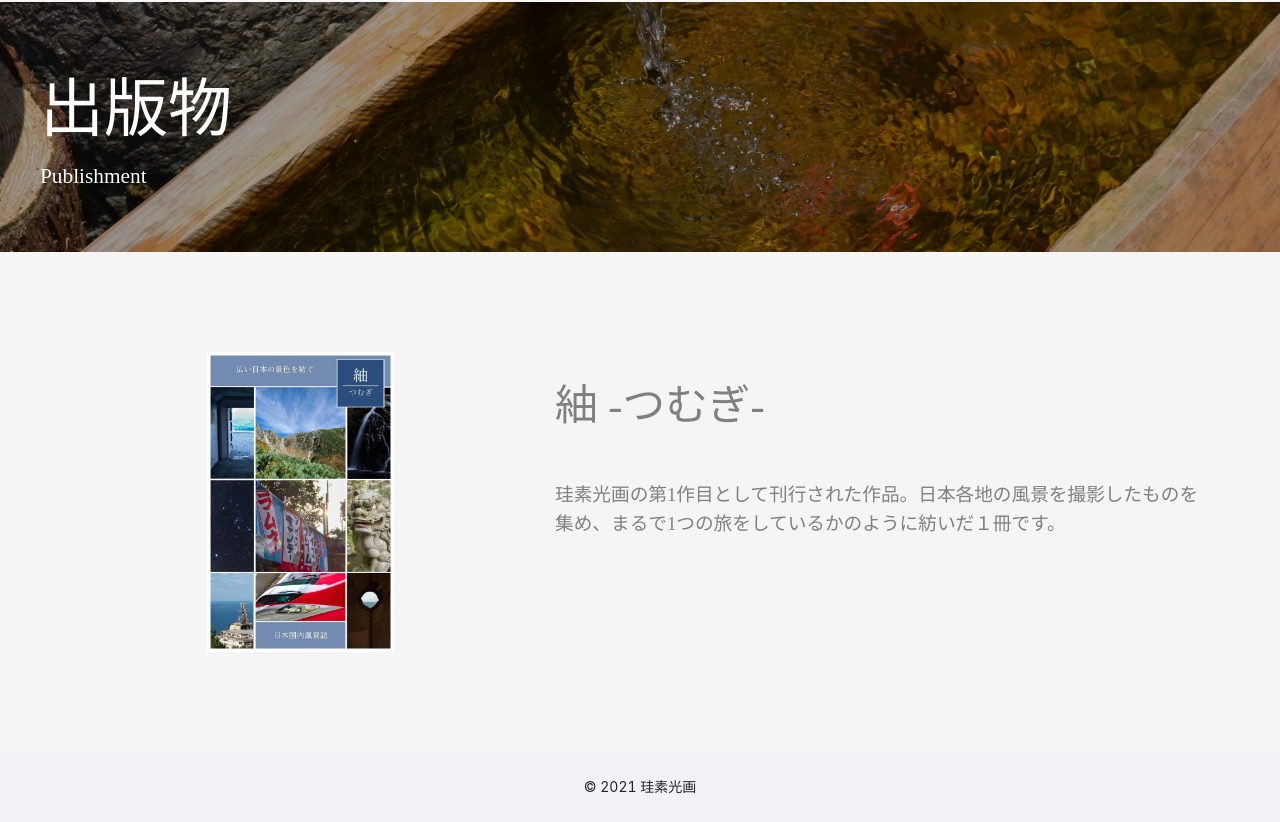
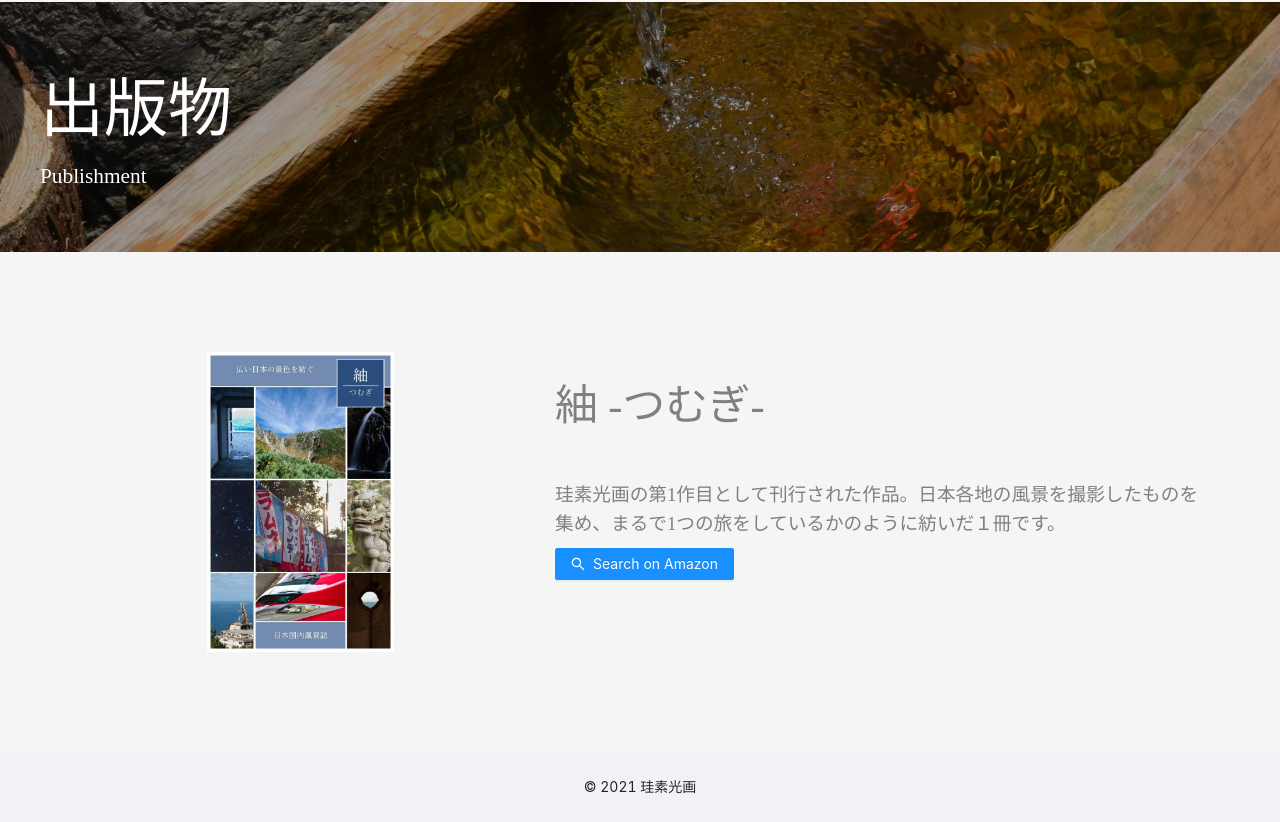
Before and after one commit to ryu-ton10/keiso_kouga_web, a React (Create React App) app: page / in a window 1280 px wide. Shown: the part 2378-3200 px from the top of the page. Built offline with nearby package versions, Linux system fonts and the light colour scheme.

Commit message:
create button to link amazon

```diff
--- a/src/components/Publishment/index.css
+++ b/src/components/Publishment/index.css
@@ -71,6 +71,11 @@
     color: gray;
 }
 
+.publishment-descriptions Button {
+    text-align: left;
+    max-width: 180px;
+}
+
 .publishment-icon img {
     max-height: 300px;
 }
--- a/src/components/Publishment/index.tsx
+++ b/src/components/Publishment/index.tsx
@@ -1,12 +1,14 @@
 import React from 'react';
 import './index.css';
-import { Row, Col } from 'antd';
+import { Row, Col, Button } from 'antd';
+import { SearchOutlined } from '@ant-design/icons';
 
 type Publishment = {
     id: string;
     title: string;
     description: string;
     image: string;
+    url: string;
 }
 
 type Props = {
@@ -30,7 +32,7 @@ const Publishment: React.FC<Props> = (props) => {
             <div className="publishment-cell">
                 <Row gutter={24}>
                     {publishments.map((publishment) => {
-                        const { title, description, image } = publishment;
+                        const { title, description, image, url } = publishment;
                         return (
                         <>
                             <Col lg={10} xs={24} className="publishment-icon">
@@ -39,6 +41,11 @@ const Publishment: React.FC<Props> = (props) => {
                             <Col lg={14} xs={24} className="publishment-descriptions">
                                 <h2>{title}</h2>
                                 <h3>{description}</h3>
+                                <a href={url} rel="noopener noreferrer" target="_blank">
+                                    <Button type="primary" icon={<SearchOutlined />}>
+                                      Search on Amazon
+                                    </Button>
+                                </a>
                             </Col>
                         </>
                         );
--- a/src/data/data.ts
+++ b/src/data/data.ts
@@ -19,5 +19,6 @@ export const publishments = [
         title: "紬 -つむぎ-",
         description: "珪素光画の第1作目として刊行された作品。日本各地の風景を撮影したものを集め、まるで1つの旅をしているかのように紡いだ１冊です。",
         image: "tsumugi.webp",
+        url: "https://www.amazon.co.jp/dp/B08RY6VBMP/ref=cm_sw_r_tw_awdb_c_x_GxP8FbQ43252P",
     },
 ]
```
